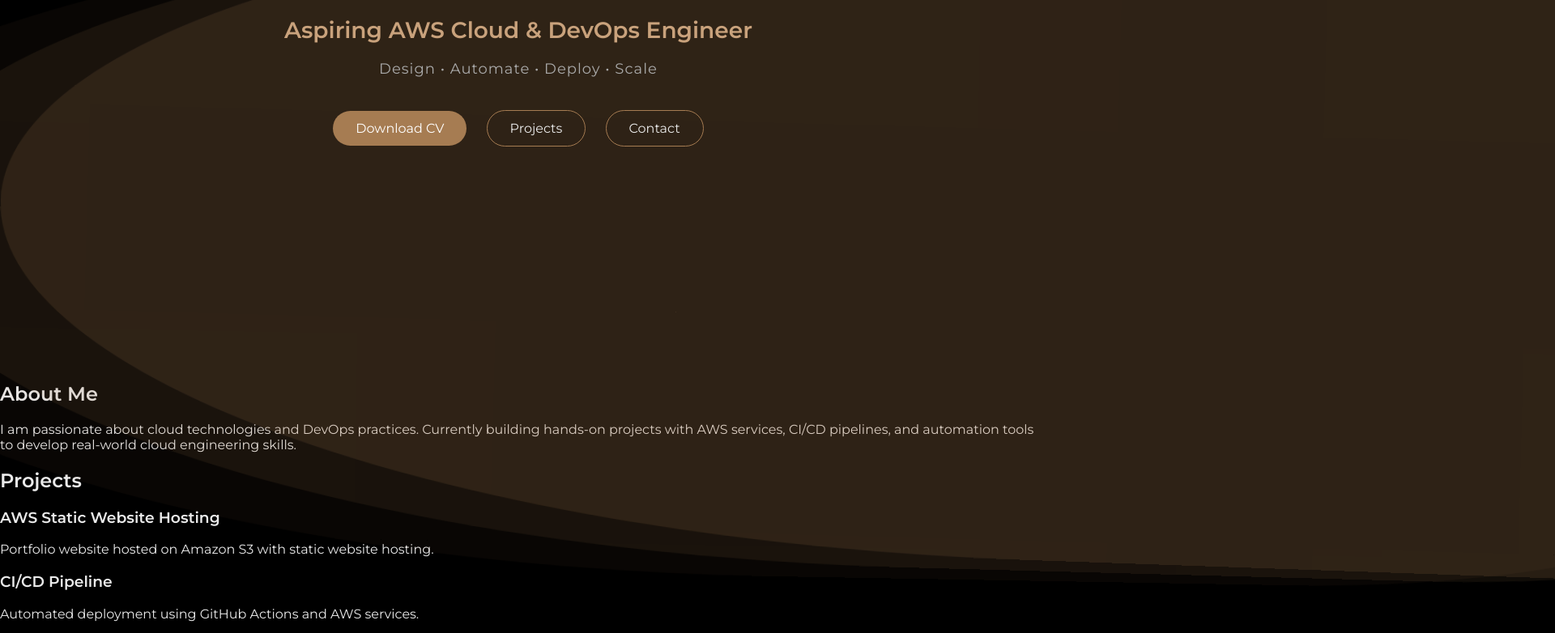
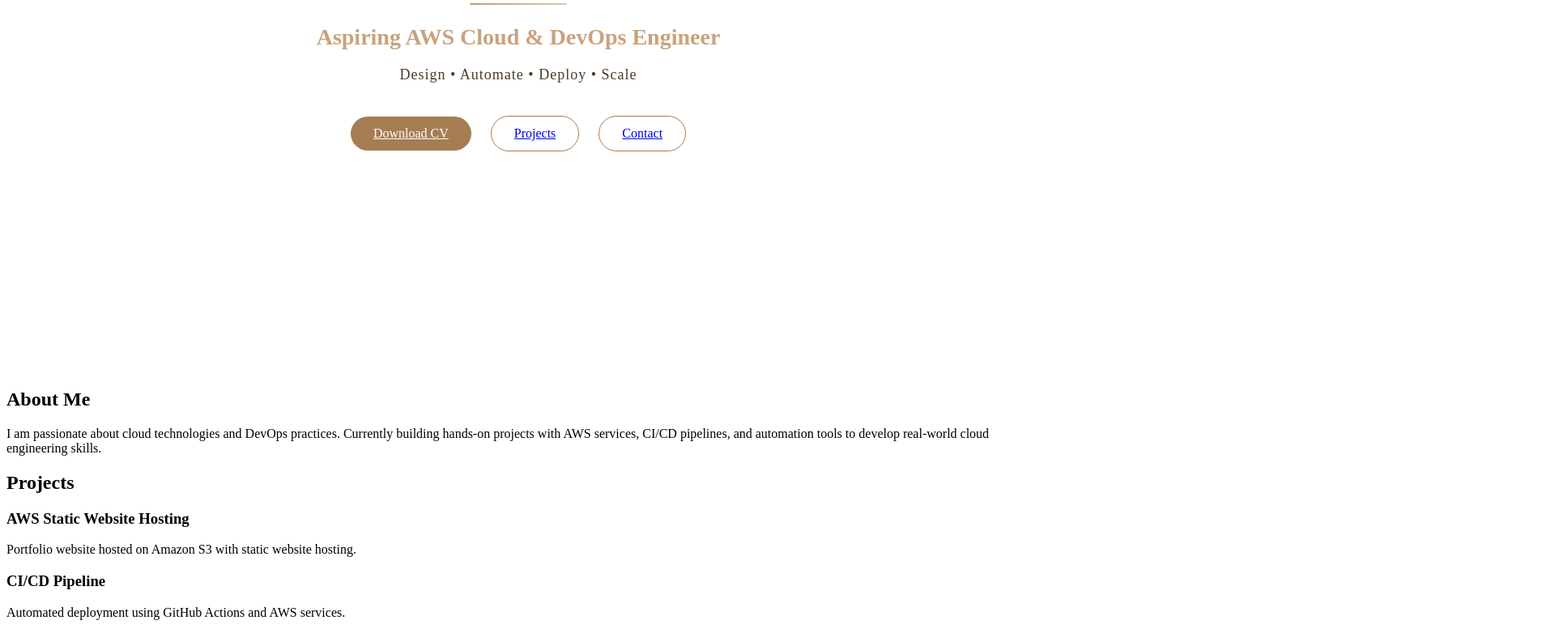
Before and after one commit to shariquafarooque-sha/aws-portfolio, a plain HTML site: page index.html in a window 1280 px wide. Shown: the part 468-1250 px from the top of the page at 81% size, 1920 px wide, since content can reach past the window. Drawn offline with nearby package versions, Linux system fonts and the light colour scheme.

Commit message:
fixed tag line color

```diff
--- a/index.html
+++ b/index.html
@@ -1,89 +1,150 @@
+
 <!DOCTYPE html>
 <html lang="en">
 
 <head>
+
 <meta charset="UTF-8">
 <meta name="viewport" content="width=device-width, initial-scale=1.0">
+
 <title>Portfolio | Shariqua Patel Farooque</title>
 
-  <!-- Fonts -->
+<link rel="stylesheet" href="style.css">
+
+<!-- Elegant Fonts -->
 <link href="https://fonts.googleapis.com/css2?family=Playfair+Display:wght@500;700&family=Montserrat:wght@300;400;600&display=swap" rel="stylesheet">
 
-  <!-- CSS -->
-  <link rel="stylesheet" href="style.css">
 </head>
 
 <body>
+
+
 <!-- Floating Background Waves -->
 <div class="wave"></div>
 <div class="wave wave2"></div>
 <div class="wave wave3"></div>
 
+
+
 <!-- HERO SECTION -->
+
 <section class="hero">
+
 <div class="hero-content">
+
 <h1>Hello, I'm <span class="highlight">Shariqua Patel Farooque</span></h1>
+
 <div class="hero-divider"></div>
+
 <h2>Aspiring AWS Cloud & DevOps Engineer</h2>
+
 <p>Design • Automate • Deploy • Scale</p>
 
+
 <div class="hero-buttons">
-        <a href="assets/Shariqua_Patel_CV.pdf" class="btn" target="_blank">Download CV</a>
-        <a href="#projects" class="btn-secondary">Projects</a>
-        <a href="#contact" class="btn-secondary">Contact</a>
+
+<a href="assets/Shariqua_Patel_CV.pdf" class="btn" target="_blank">
+Download CV
+</a>
+
+<a href="#projects" class="btn-secondary">
+Projects
+</a>
+
+<a href="#contact" class="btn-secondary">
+Contact
+</a>
+
 </div>
+
 </div>
+
 </section>
 
+
+
 <!-- ABOUT SECTION -->
-  <section class="section" id="about">
+
+<section class="section">
+
 <h2 class="section-title">About Me</h2>
+
 <p class="about-text">
+
 I am passionate about cloud technologies and DevOps practices.
 Currently building hands-on projects with AWS services, CI/CD pipelines, and automation tools to develop real-world cloud engineering skills.
+
 </p>
+
 </section>
 
-  <!-- PROJECTS SECTION -->
+
+
+<!-- PROJECT SECTION -->
+
 <section id="projects" class="section">
+
 <h2 class="section-title">Projects</h2>
+
 <div class="projects-grid">
+
 <div class="project-card">
 <h3>AWS Static Website Hosting</h3>
 <p>Portfolio website hosted on Amazon S3 with static website hosting.</p>
 </div>
+
 <div class="project-card">
 <h3>CI/CD Pipeline</h3>
 <p>Automated deployment using GitHub Actions and AWS services.</p>
 </div>
+
 <div class="project-card">
 <h3>Docker Containerization</h3>
 <p>Containerized applications using Docker for scalable deployments.</p>
 </div>
+
 </div>
+
 </section>
 
+
+
 <!-- CONTACT SECTION -->
+
 <section id="contact" class="section">
+
 <h2 class="section-title">Contact</h2>
-    <p>You can reach me through the following platforms:</p>
+
+<p>You can reach me through the following platforms</p>
+
 <div class="social-links">
+
 <a href="https://github.com/shariquafarooque-sha" target="_blank">
-        <img src="assets/icons/github.svg" class="icon" alt="GitHub">
+<img src="assets/icons/github.svg" class="icon">
 </a>
+
 <a href="https://linkedin.com/in/shariqua-patel-28464a263" target="_blank">
-        <img src="assets/icons/linkedin.svg" class="icon" alt="LinkedIn">
+<img src="assets/icons/linkedin.svg" class="icon">
 </a>
+
 <a href="mailto:shariquafarooque@gmail.com">
-        <img src="assets/icons/email.svg" class="icon" alt="Email">
+<img src="assets/icons/email.svg" class="icon">
 </a>
+
 </div>
+
 </section>
 
+
+
 <!-- FOOTER -->
+
 <footer>
+
 <p>© 2026 Shariqua Patel Farooque | AWS DevOps Portfolio</p>
+
 </footer>
+
 </body>
 
 </html>
--- a/style.css
+++ b/style.css
@@ -1,165 +1,117 @@
-/* GLOBAL */
-body{
-  margin:0;
-  padding:0;
-  font-family:'Montserrat',sans-serif;
-  background:#000; /* pure black */
-  color:#EAEAEA;
-  overflow-x:hidden;
+/* HERO SECTION */
+.hero {
+  display: flex;
+  justify-content: center;
+  align-items: center;
+  min-height: 100vh;
+  text-align: center;
+  padding: 60px 20px;
+  position: relative;
+  z-index: 1;
 }
 
-a{
-  text-decoration:none;
-  color:inherit;
+/* Hero content animation */
+.hero-content {
+  max-width: 700px;
+  animation: fadeUp 1.6s ease forwards;
+  opacity: 0;
 }
 
-/* Highlight Name */
-.highlight{
-  color:#C9A27C;
-  font-weight:600;
+/* Main heading */
+.hero-content h1 {
+  font-family: 'Playfair Display', serif;
+  font-size: 52px;
+  margin-bottom: 10px;
+  color: #C9A27C; /* goldish highlight */
 }
 
-/* HERO SECTION */
-.hero{
-  display:flex;
-  justify-content:center;
-  align-items:center;
-  min-height:100vh;
-  text-align:center;
-  padding:60px 20px;
-  position:relative;
-  z-index:1;
-  overflow:hidden;
+/* Subheading / tagline */
+.hero-content h2 {
+  font-size: 28px;
+  margin-bottom: 20px;
+  color: #C9A27C; /* matching theme */
 }
 
-.hero-content{
-  max-width:700px;
-  animation:fadeUp 1.6s ease forwards;
-  opacity:0;
+/* Tagline text readable on light badge */
+.hero-content p {
+  font-size: 18px;
+  color: #4A3A2A;  /* dark brown for contrast on light badge */
+  margin-bottom: 30px;
+  letter-spacing: 1px;
 }
 
-.hero-content h1{
-  font-family:'Playfair Display',serif;
-  font-size:52px;
-  margin-bottom:10px;
-  color:#fff;
+/* Divider */
+.hero-divider {
+  width: 120px;
+  height: 2px;
+  background: linear-gradient(to right, #A67C52, #C9B79C);
+  margin: 20px auto;
+  border-radius: 2px;
+  animation: dividerGlow 4s ease-in-out infinite;
 }
 
-.hero-content h2{
-  font-size:28px;
-  margin-bottom:20px;
-  color:#C9A27C;
+/* Buttons */
+.hero-buttons {
+  margin-top: 20px;
 }
 
-.hero-content p{
-  font-size:18px;
-  color:#AAAAAA; /* slightly brighter than before */
-  margin-bottom:30px;
-  letter-spacing:1px;
+.btn {
+  background: #A67C52;
+  color: #fff;
+  padding: 12px 28px;
+  margin: 10px;
+  border-radius: 30px;
+  display: inline-block;
+  transition: 0.3s;
 }
 
-/* HERO DIVIDER */
-.hero-divider{
-  width:120px;
-  height:2px;
-  background:linear-gradient(to right,#A67C52,#C9B79C);
-  margin:20px auto;
-  border-radius:2px;
-  animation:dividerGlow 4s ease-in-out infinite;
+.btn:hover {
+  background: #C9B79C;
+  color: #000;
+  transform: translateY(-3px);
+  box-shadow: 0 8px 25px rgba(166, 124, 82, 0.45);
 }
 
-/* BUTTONS */
-.hero-buttons{
-  margin-top:20px;
+.btn-secondary {
+  border: 1px solid #A67C52;
+  padding: 12px 28px;
+  margin: 10px;
+  border-radius: 30px;
+  display: inline-block;
+  transition: 0.3s;
 }
 
-.btn{
-  background:#A67C52;
-  color:#fff;
-  padding:12px 28px;
-  margin:10px;
-  border-radius:30px;
-  display:inline-block;
-  transition:0.3s;
+.btn-secondary:hover {
+  background: #A67C52;
+  color: #000;
+  transform: translateY(-3px);
+  box-shadow: 0 8px 25px rgba(166, 124, 82, 0.35);
 }
 
-.btn:hover{
-  background:#C9B79C;
-  color:#000;
-  transform:translateY(-3px);
-  box-shadow:0 8px 25px rgba(166,124,82,0.45);
-}
-
-.btn-secondary{
-  border:1px solid #A67C52;
-  padding:12px 28px;
-  margin:10px;
-  border-radius:30px;
-  display:inline-block;
-  transition:0.3s;
-}
-
-.btn-secondary:hover{
-  background:#A67C52;
-  color:#000;
-  transform:translateY(-3px);
-  box-shadow:0 8px 25px rgba(166,124,82,0.35);
-}
-
-/* FLOATING WAVES */
-.wave {
-  position:absolute;
-  bottom:0;
-  left:0;
-  width:200%;
-  height:100%;
-  background: rgba(166,124,82,0.15);
-  border-radius:100% 50% 50% 100%;
-  animation:waveMove 10s ease-in-out infinite alternate;
-  transform: translateY(50%);
-  z-index:0;
-}
-
-.wave:nth-child(2){
-  background: rgba(166,124,82,0.1);
-  animation-duration:15s;
-}
-
-.wave:nth-child(3){
-  background: rgba(166,124,82,0.05);
-  animation-duration:20s;
-}
-
-@keyframes waveMove{
-  0%{ transform: translateX(-25%) translateY(50%) rotate(0deg);}
-  50%{ transform: translateX(0%) translateY(45%) rotate(2deg);}
-  100%{ transform: translateX(25%) translateY(50%) rotate(0deg);}
-}
-
-/* HERO TEXT ANIMATION */
-@keyframes fadeUp{
-  0%{
-    opacity:0;
-    transform:translateY(40px);
+/* Hero animation */
+@keyframes fadeUp {
+  0% {
+    opacity: 0;
+    transform: translateY(40px);
   }
-  100%{
-    opacity:1;
-    transform:translateY(0);
+  100% {
+    opacity: 1;
+    transform: translateY(0);
   }
 }
 
-/* DIVIDER GLOW */
-@keyframes dividerGlow{
-  0%{
-    opacity:0.5;
-    transform:scaleX(0.9);
+/* Divider glow animation */
+@keyframes dividerGlow {
+  0% {
+    opacity: 0.5;
+    transform: scaleX(0.9);
   }
-  50%{
-    opacity:1;
-    transform:scaleX(1.1);
+  50% {
+    opacity: 1;
+    transform: scaleX(1.1);
   }
-  100%{
-    opacity:0.5;
-    transform:scaleX(0.9);
+  100% {
+    opacity: 0.5;
+    transform: scaleX(0.9);
   }
 }
```
Lines whose indentation alone changed are shown as unchanged.
